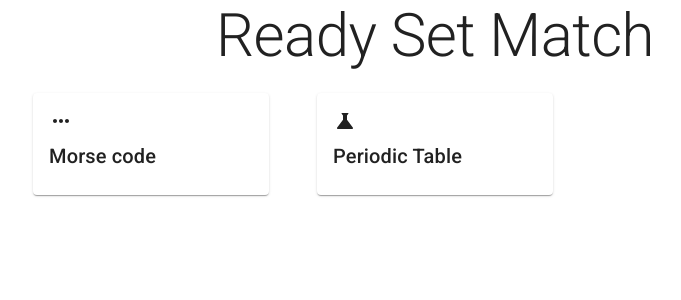
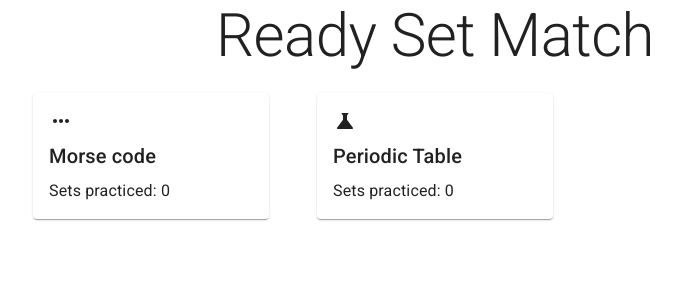
Before and after one commit to winterworks/ready-set-match, a React (Vite) app: page / in a window 1280 px wide. Shown: the top 300 px of the page, without its empty margins (205-886 px from the left). Built offline with nearby package versions, Linux system fonts and the light colour scheme.

Commit message:
Add practiced count to categories on index

```diff
--- a/src/components/categories.tsx
+++ /dev/null
@@ -1,47 +0,0 @@
-import { Card, CardActionArea, CardContent, Container, Grid, Typography } from "@mui/material";
-import { Category } from "src/types";
-import Icon from "./icon";
-import { stateAtom } from "src/data/state";
-import { useAtom } from "jotai";
-
-interface Props {}
-
-export default function Categories({}: Props) {
-  const [state] = useAtom(stateAtom);
-
-  function renderCategory(id: string, { name, icon }: Category) {
-    return (
-      <Grid key={name} item xs={12} sm={6} md={4}>
-        <Container key={name}>
-          <Card>
-            <CardActionArea href={`/practice/${id}`}>
-              <CardContent>
-                {icon && (<Icon iconName={icon}/>)}
-                <Typography gutterBottom variant="h6" component="div">
-                  {name}
-                </Typography>
-              </CardContent>
-            </CardActionArea>
-          </Card>
-        </Container>
-      </Grid>
-    );
-  }
-
-  function renderCategories() {
-    const categoryElements = [];
-    for(const [id, category] of Object.entries(state.categories)) {
-      categoryElements.push(renderCategory(id, category));
-    };
-    return categoryElements;
-  }
-
-  return (
-    <Grid
-      container
-      rowSpacing={4}
-    >
-      {renderCategories()}
-    </Grid>
-  );
-}
--- /dev/null
+++ b/src/components/categoryGrid.tsx
@@ -0,0 +1,26 @@
+import { Grid } from "@mui/material";
+import CategoryTile from "src/components/categoryTile";
+import { Category } from "src/types";
+
+interface Props {
+  categories: { [key: string]: Category };
+}
+
+export default function Categories({ categories }: Props) {
+  function renderCategories() {
+    const categoryElements = [];
+    for(const [id, category] of Object.entries(categories)) {
+      categoryElements.push(<CategoryTile categoryId={id} category={category} />);
+    };
+    return categoryElements;
+  }
+
+  return (
+    <Grid
+      container
+      rowSpacing={4}
+    >
+      {renderCategories()}
+    </Grid>
+  );
+}
--- /dev/null
+++ b/src/components/categoryTile.tsx
@@ -0,0 +1,37 @@
+import { Card, CardActionArea, CardContent, Container, Grid, Typography } from "@mui/material";
+import { Category } from "src/types";
+import Icon from "./icon";
+
+interface Props {
+  categoryId: string;
+  category: Category;
+}
+
+export default function CategoryTile({ categoryId, category: { name, icon, sets } }: Props) {
+  const totalPracticed = sets.reduce((acc, set) => {
+    if (set.practiced) {
+      return acc + set.practiced;
+    }
+    return acc;
+  }, 0);
+
+  return (
+    <Grid key={name} item xs={12} sm={6} md={4}>
+      <Container key={name}>
+        <Card>
+          <CardActionArea href={`/practice/${categoryId}`}>
+            <CardContent>
+              {icon && (<Icon iconName={icon}/>)}
+              <Typography gutterBottom variant="h6" component="div">
+                {name}
+              </Typography>
+              <Typography>
+                Sets practiced: {totalPracticed}
+              </Typography>
+            </CardContent>
+          </CardActionArea>
+        </Card>
+      </Container>
+    </Grid>
+  );
+}
--- a/src/components/theme.tsx
+++ b/src/components/theme.tsx
@@ -2,7 +2,7 @@ import { PaletteMode, ThemeProvider } from "@mui/material";
 import useMediaQuery from '@mui/material/useMediaQuery';
 import { createTheme } from '@mui/material/styles';
 
-export function getTheme(mode: PaletteMode) {
+function getTheme(mode: PaletteMode) {
   return createTheme({
     palette: {
       mode
--- a/src/routes/index.tsx
+++ b/src/routes/index.tsx
@@ -1,7 +1,11 @@
-import Categories from "src/components/categories";
+import { useAtom } from "jotai";
+import Categories from "src/components/categoryGrid";
+import { stateAtom } from "src/data/state";
 
 export default function Root() {
+  const [state] = useAtom(stateAtom);
+
   return (
-    <Categories />
+    <Categories categories={state.categories} />
   );
 }
```
